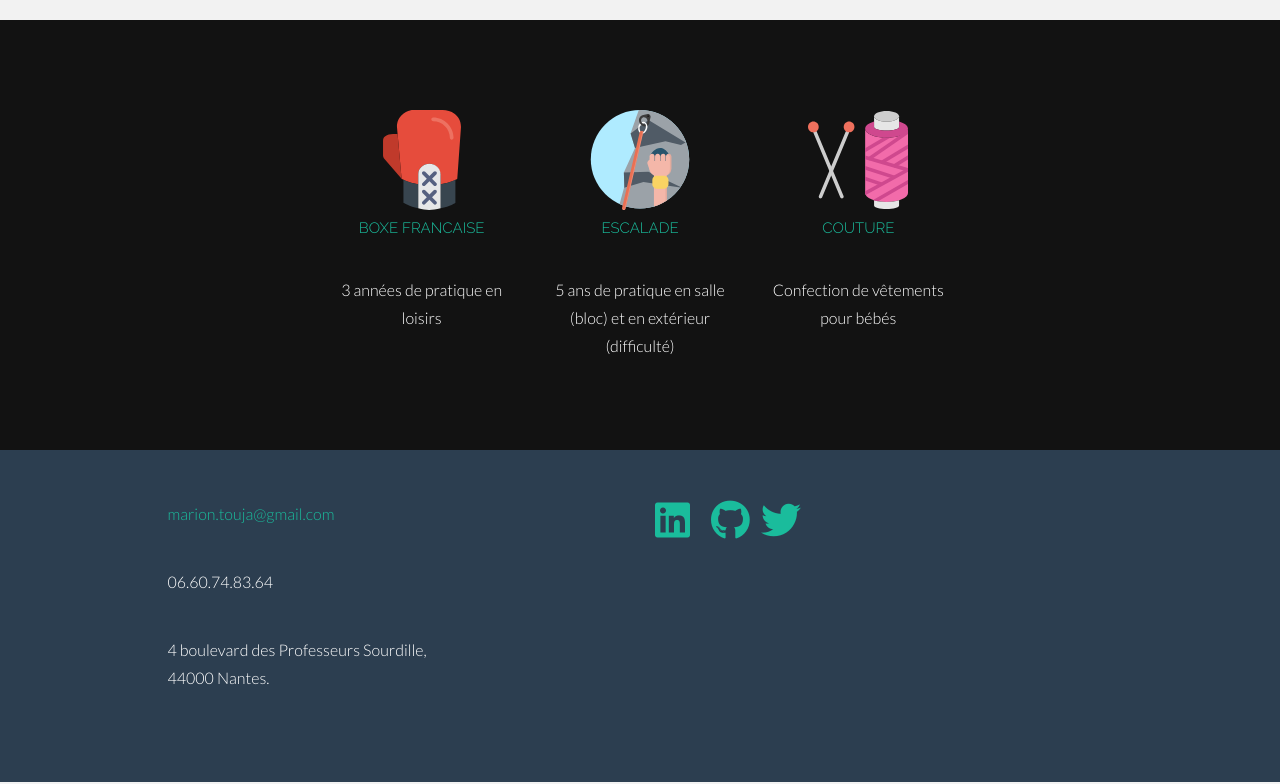
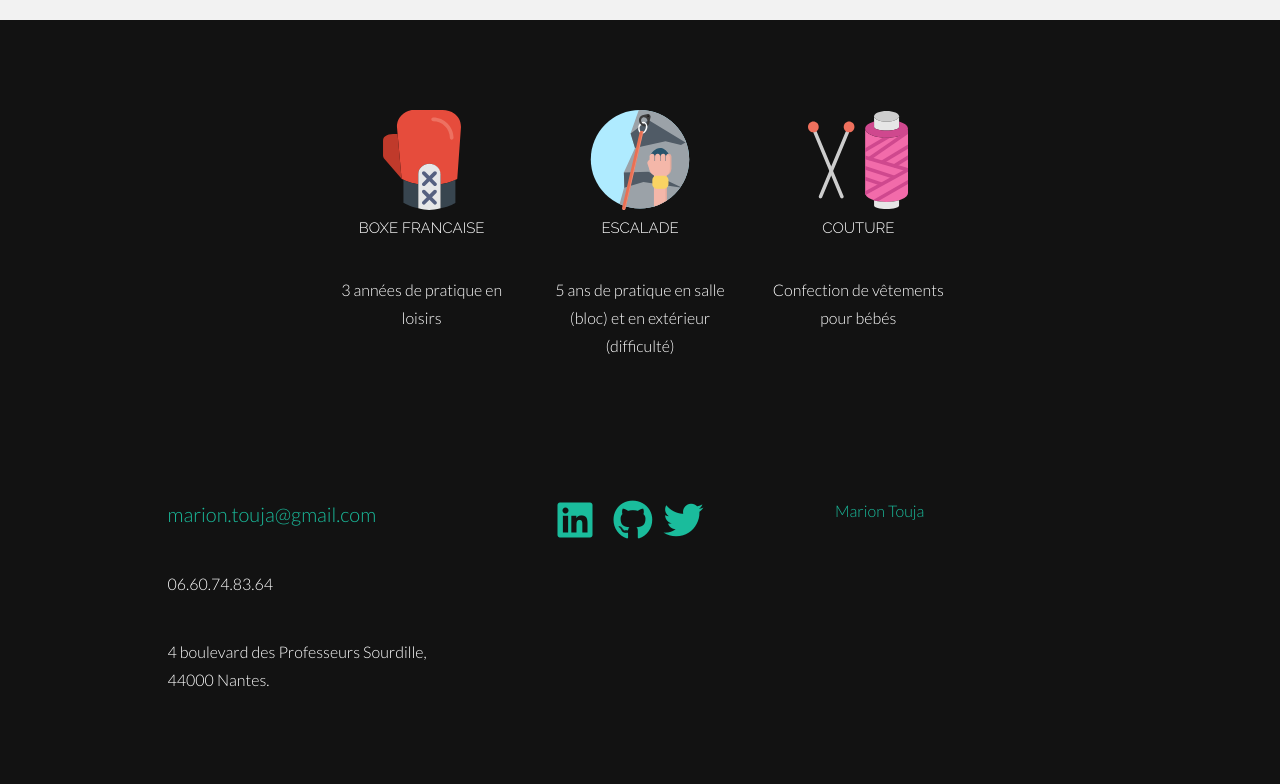
Before and after one commit to mtouja/cv, a plain HTML site: page index.html in a window 1280 px wide. Shown: the part 3795-4579 px from the top of the page. Drawn offline with nearby package versions, Linux system fonts and the light colour scheme.

Commit message:
ajout badge Linkedin

```diff
--- a/css/style.css
+++ b/css/style.css
@@ -19,6 +19,18 @@ h1, h2, h3, h5, h6 {
 
 h4 {
   font-size: 40px;
+}
+
+h5.thread {
+  color: #FFF !important;
+}
+
+h5.climb {
+  color: #FFF !important;
+}
+
+h5.boxe {
+  color: #FFF !important;
 }
 
 /* Paragraph & Typographic */
@@ -203,7 +215,7 @@ hr {
 }
 
 #footwrap {
-  background: #2c3e50;
+  background: #121212;;
   padding-top: 50px;
   padding-bottom: 50px;
 }
@@ -394,6 +406,6 @@ li {
   margin-bottom: 50px;
 }
 
-h5 .sport {
-  color: #FFF;
+p.mail a{
+  font-size: 20px;
 }
--- a/index.html
+++ b/index.html
@@ -395,7 +395,7 @@
             </div>
           </div>
         </div>
-        <div class="col-lg-3 col-lg-offset-2">
+        <div class="col-lg-3 col-lg-offset-1">
           <div class="card">
             <div class="card-body">
               <a target="_blank" href="https://www.linkedin.com/in/mariontouja/"><i class="fab fa-linkedin"></i></a>
@@ -404,6 +404,7 @@
             </div>
           </div>
         </div>
+        <div class="LI-profile-badge"  data-version="v1" data-size="medium" data-locale="fr_FR" data-type="vertical" data-theme="dark" data-vanity="mariontouja"><a class="LI-simple-link" href='https://fr.linkedin.com/in/mariontouja?trk=profile-badge'>Marion Touja</a></div>
       </div>
     </div>
   </div>
@@ -416,6 +417,7 @@
 
 <!-- Template Main Javascript File -->
 <script src="js/main.js"></script>
+<script type="text/javascript" src="https://platform.linkedin.com/badges/js/profile.js" async defer></script>
 
 </body>
 </html>
```
